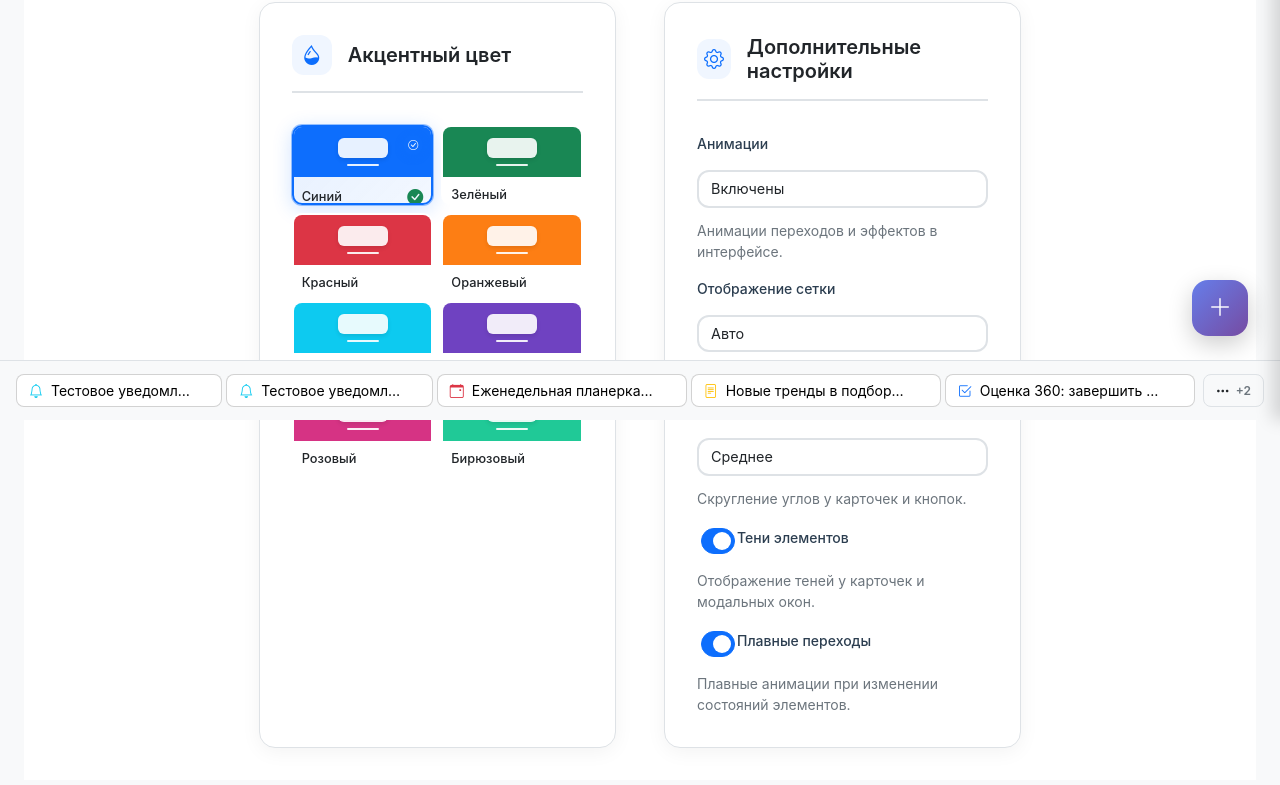
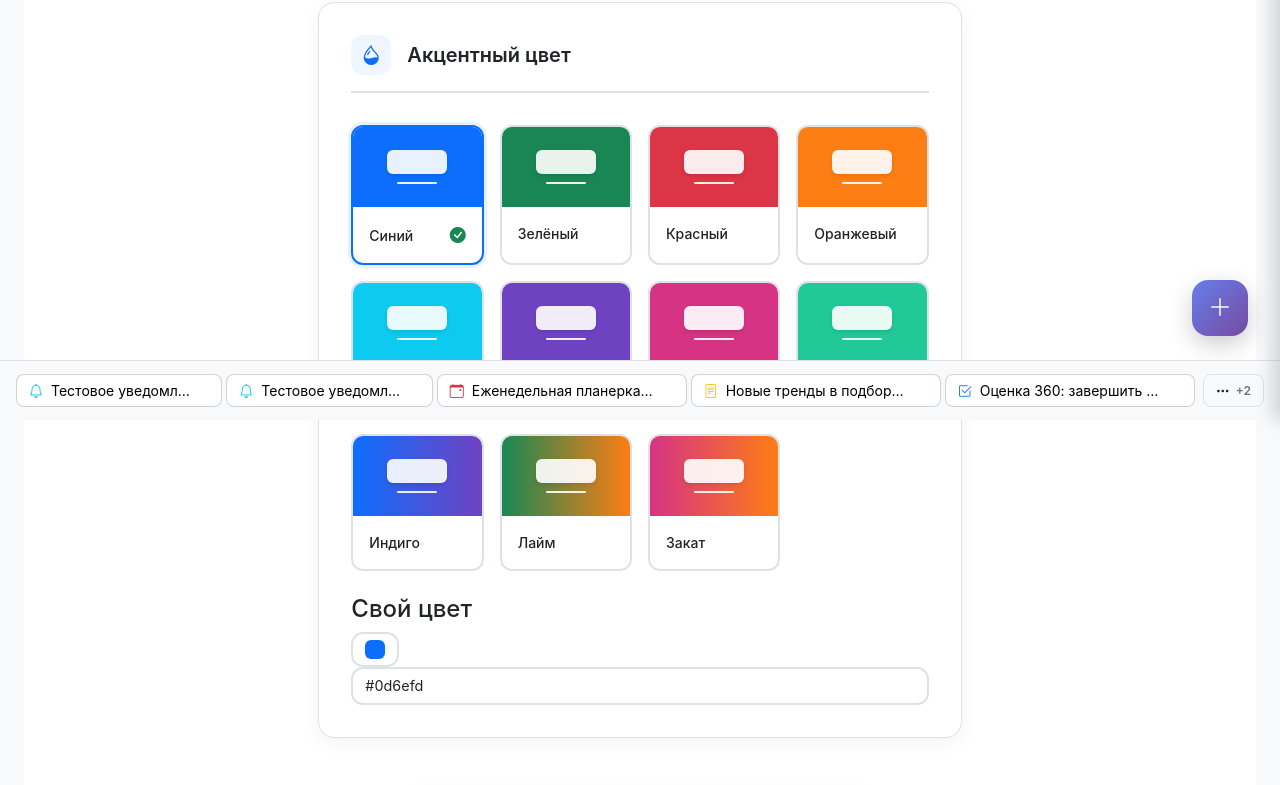
Before and after one commit to agolubenk/HRM-Pro, a React (Create React App) app: page /settings/theme in a window 1280 px wide. Shown: the part 380-1165 px from the top of the page. Built offline with nearby package versions, Linux system fonts and the light colour scheme.

Commit message:
Thenme UPD

```diff
--- a/src/components/Tray.css
+++ b/src/components/Tray.css
@@ -61,6 +61,19 @@
 .tray-badge:hover {
     border-color: var(--bs-primary);
     background-color: var(--bs-secondary-bg);
+}
+
+/* Поддержка градиентов для элементов трея */
+.tray-badge[style*="--tray-gradient"] {
+    background: var(--tray-gradient);
+    color: white;
+    border-color: transparent;
+}
+
+.tray-badge[style*="--tray-gradient"]:hover {
+    background: var(--tray-gradient);
+    opacity: 0.9;
+    border-color: transparent;
 }
 
 .tray-badge-text {
--- a/src/components/Tray.tsx
+++ b/src/components/Tray.tsx
@@ -24,7 +24,7 @@ interface TrayItem {
 }
 
 const Tray: React.FC = () => {
-    const { state, dispatch, tasks: contextTasks, closeTask, restoreTask, saveAllData, testStorage } = useAppContext();
+    const { state, dispatch, tasks: contextTasks, closeTask, restoreTask } = useAppContext();
     const { tasks: stateTasks, pinnedNotifications, pinnedTasks, language } = state;
 
     // Унификация всех элементов для трея
@@ -147,8 +147,6 @@ const Tray: React.FC = () => {
             closeTask(item.id as number);
             dispatch({ type: 'UNPIN_NOTIFICATION', payload: item.id as number });
         }
-        // Принудительно сохраняем данные после изменения
-        setTimeout(saveAllData, 100);
     };
 
     const handleRestoreItem = (item: TrayItem) => {
@@ -158,13 +156,6 @@ const Tray: React.FC = () => {
         } else if (item.type === 'task' || item.type === 'article' || item.type === 'meeting') {
             dispatch({ type: 'UNPIN_TASK', payload: item.id as number });
         }
-        // Принудительно сохраняем данные после изменения
-        setTimeout(saveAllData, 100);
-    };
-
-    const handleTestStorage = () => {
-        const isWorking = testStorage();
-        alert(`Тест localStorage: ${isWorking ? '✅ Работает' : '❌ Не работает'}`);
     };
 
     if (pinnedItems.length === 0) {
@@ -172,9 +163,6 @@ const Tray: React.FC = () => {
             <footer className="tray-empty">
                 <span className="text-muted">© Иван Голубенко, 2023–2024 | HRM Pro v1.0</span>
                 <span className="text-muted">{language === 'ru' ? '🇷🇺 Русский' : '🇬🇧 English'}</span>
-                <button onClick={handleTestStorage} style={{ fontSize: '0.8rem', padding: '0.2rem 0.5rem' }}>
-                    Тест сохранения
-                </button>
             </footer>
         );
     }
--- a/src/pages/systemsettings/SystemThemeSettings.tsx
+++ b/src/pages/systemsettings/SystemThemeSettings.tsx
@@ -9,7 +9,8 @@ interface AccentColor {
   preview: string;
 }
 
-const accentColors: AccentColor[] = [
+const allAccentColors: AccentColor[] = [
+  // Solid
   { key: 'primary', name: 'Синий', color: '#0d6efd', preview: '#0d6efd' },
   { key: 'success', name: 'Зелёный', color: '#198754', preview: '#198754' },
   { key: 'danger', name: 'Красный', color: '#dc3545', preview: '#dc3545' },
@@ -17,7 +18,11 @@ const accentColors: AccentColor[] = [
   { key: 'info', name: 'Голубой', color: '#0dcaf0', preview: '#0dcaf0' },
   { key: 'purple', name: 'Фиолетовый', color: '#6f42c1', preview: '#6f42c1' },
   { key: 'pink', name: 'Розовый', color: '#d63384', preview: '#d63384' },
-  { key: 'teal', name: 'Бирюзовый', color: '#20c997', preview: '#20c997' }
+  { key: 'teal', name: 'Бирюзовый', color: '#20c997', preview: '#20c997' },
+  // Gradients
+  { key: 'blue-violet', name: 'Индиго', color: 'linear-gradient(90deg, #0d6efd 0%, #6f42c1 100%)', preview: 'linear-gradient(90deg, #0d6efd 0%, #6f42c1 100%)' },
+  { key: 'green-yellow', name: 'Лайм', color: 'linear-gradient(90deg, #198754 0%, #fd7e14 100%)', preview: 'linear-gradient(90deg, #198754 0%, #fd7e14 100%)' },
+  { key: 'pink-orange', name: 'Закат', color: 'linear-gradient(90deg, #d63384 0%, #fd7e14 100%)', preview: 'linear-gradient(90deg, #d63384 0%, #fd7e14 100%)' },
 ];
 
 const SystemThemeSettings: React.FC = () => {
@@ -26,6 +31,10 @@ const SystemThemeSettings: React.FC = () => {
     setSelectedAccent,
     addToast
   } = useAppContext();
+
+  const [customColor, setCustomColor] = useState(
+    !allAccentColors.some(c => c.key === selectedAccent) ? selectedAccent : '#0d6efd'
+  );
 
   // Загружаем сохраненные настройки из localStorage или используем значения по умолчанию
   const loadSavedSettings = () => {
@@ -62,6 +71,15 @@ const SystemThemeSettings: React.FC = () => {
 
   const handleSettingsChange = (field: keyof typeof settings, value: any) => {
     setSettings((prev: typeof settings) => ({ ...prev, [field]: value }));
+    if (field === 'accentColor' && value.startsWith('#')) {
+      setCustomColor(value);
+    }
+  };
+
+  const handleCustomColorChange = (e: React.ChangeEvent<HTMLInputElement>) => {
+    const newColor = e.target.value;
+    setCustomColor(newColor);
+    handleSettingsChange('accentColor', newColor);
   };
 
   const handleSave = () => {
@@ -119,41 +137,56 @@ const SystemThemeSettings: React.FC = () => {
 
       <div className="settings-content-wrapper">
         <div className="row g-4">
-          {/* Акцентные цвета */}
-          <div className="col-12 col-lg-4 col-md-6">
+          {/* Левая колонка с цветами */}
+          <div className="col-12 col-lg-7">
             <div className="settings-section h-100">
               <div className="settings-section-header">
                 <i className="bi bi-droplet-half"></i>
                 <h3>Акцентный цвет</h3>
               </div>
-              <div className="accent-colors-grid accent-colors-grid-compact accent-colors-grid-standard">
-                {accentColors.map(color => (
+              <div className="accent-colors-grid">
+                {allAccentColors.map(color => (
                   <div
                     key={color.key}
-                    className={`accent-color-card accent-color-card-compact accent-color-card-standard ${settings.accentColor === color.key ? 'active' : ''}`}
+                    className={`accent-color-card ${settings.accentColor === color.key ? 'active' : ''}`}
                     onClick={() => handleSettingsChange('accentColor', color.key)}
                   >
-                    <div className="accent-preview accent-preview-compact accent-preview-standard" style={{ background: color.preview }}>
-                      <div className="accent-preview-content accent-preview-content-compact">
-                        <div className="preview-button preview-button-compact"></div>
-                        <div className="preview-link preview-link-compact"></div>
+                    <div className="accent-preview" style={{ background: color.preview }}>
+                      <div className="accent-preview-content">
+                        <div className="preview-button"></div>
+                        <div className="preview-link"></div>
                       </div>
                     </div>
-                    <div className="accent-info accent-info-compact accent-info-standard">
-                      <span className="accent-name accent-name-compact">{color.name}</span>
-                      {settings.accentColor === color.key && (
-                        <i className="bi bi-check-circle-fill accent-selected"></i>
-                      )}
+                    <div className="accent-info">
+                      <span className="accent-name">{color.name}</span>
+                      {settings.accentColor === color.key && <i className="bi bi-check-circle-fill accent-selected"></i>}
                     </div>
                   </div>
                 ))}
               </div>
+
+              <h4 className="mt-4">Свой цвет</h4>
+              <div className="custom-color-picker">
+                <input
+                  type="color"
+                  className="form-control form-control-color"
+                  value={customColor.startsWith('#') ? customColor : '#ffffff'}
+                  onChange={handleCustomColorChange}
+                />
+                <input
+                  type="text"
+                  className="form-control"
+                  placeholder="Напр. #2E8B57 или linear-gradient(...)"
+                  value={customColor}
+                  onChange={handleCustomColorChange}
+                />
+              </div>
             </div>
           </div>
 
-          {/* Дополнительные настройки */}
-          <div className="col-12 col-lg-4 col-md-6">
-            <div className="settings-section modules-section h-100">
+          {/* Правая колонка с настройками */}
+          <div className="col-12 col-lg-5">
+            <div className="settings-section h-100">
               <div className="settings-section-header">
                 <i className="bi bi-gear"></i>
                 <h3>Дополнительные настройки</h3>
```
